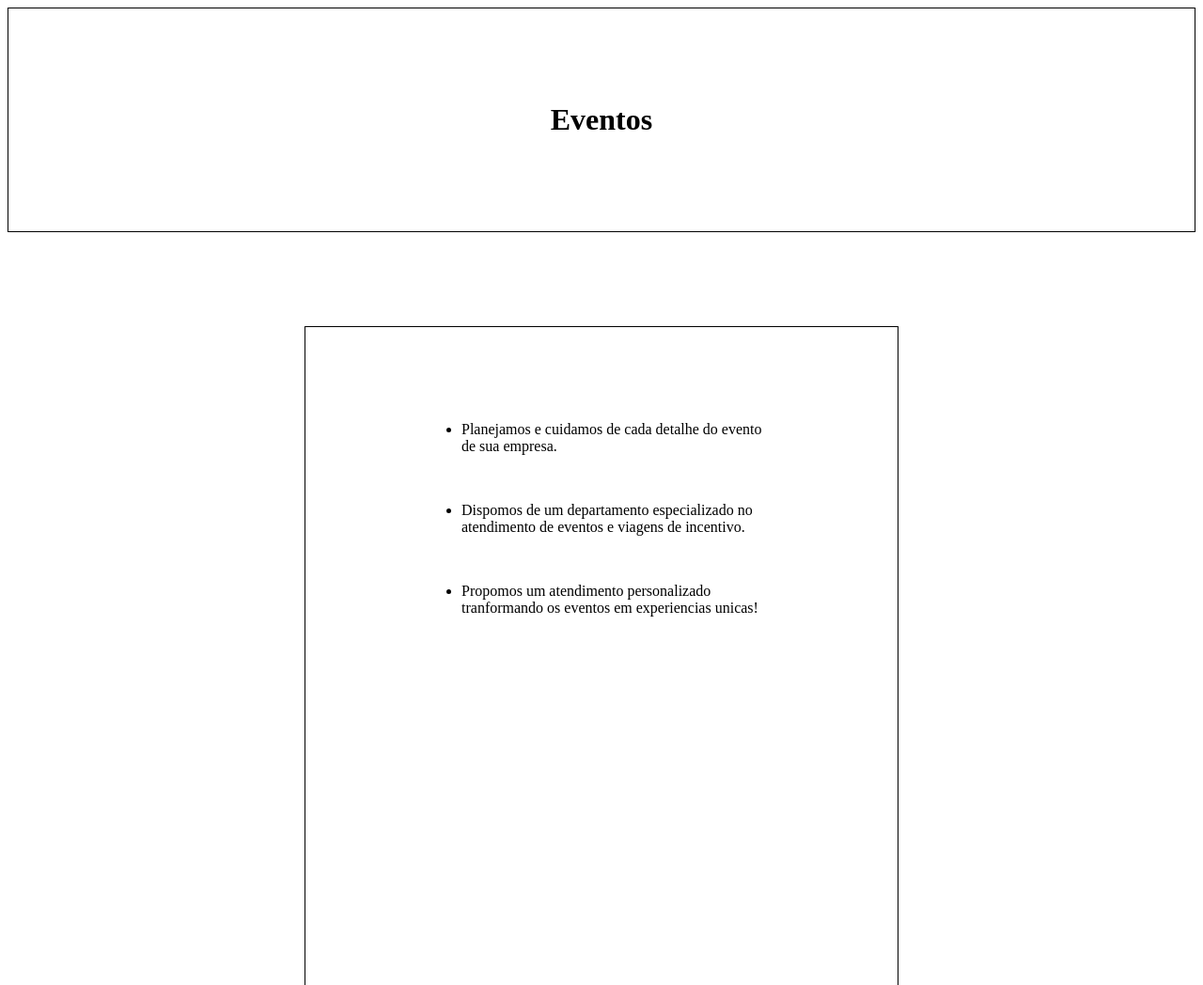
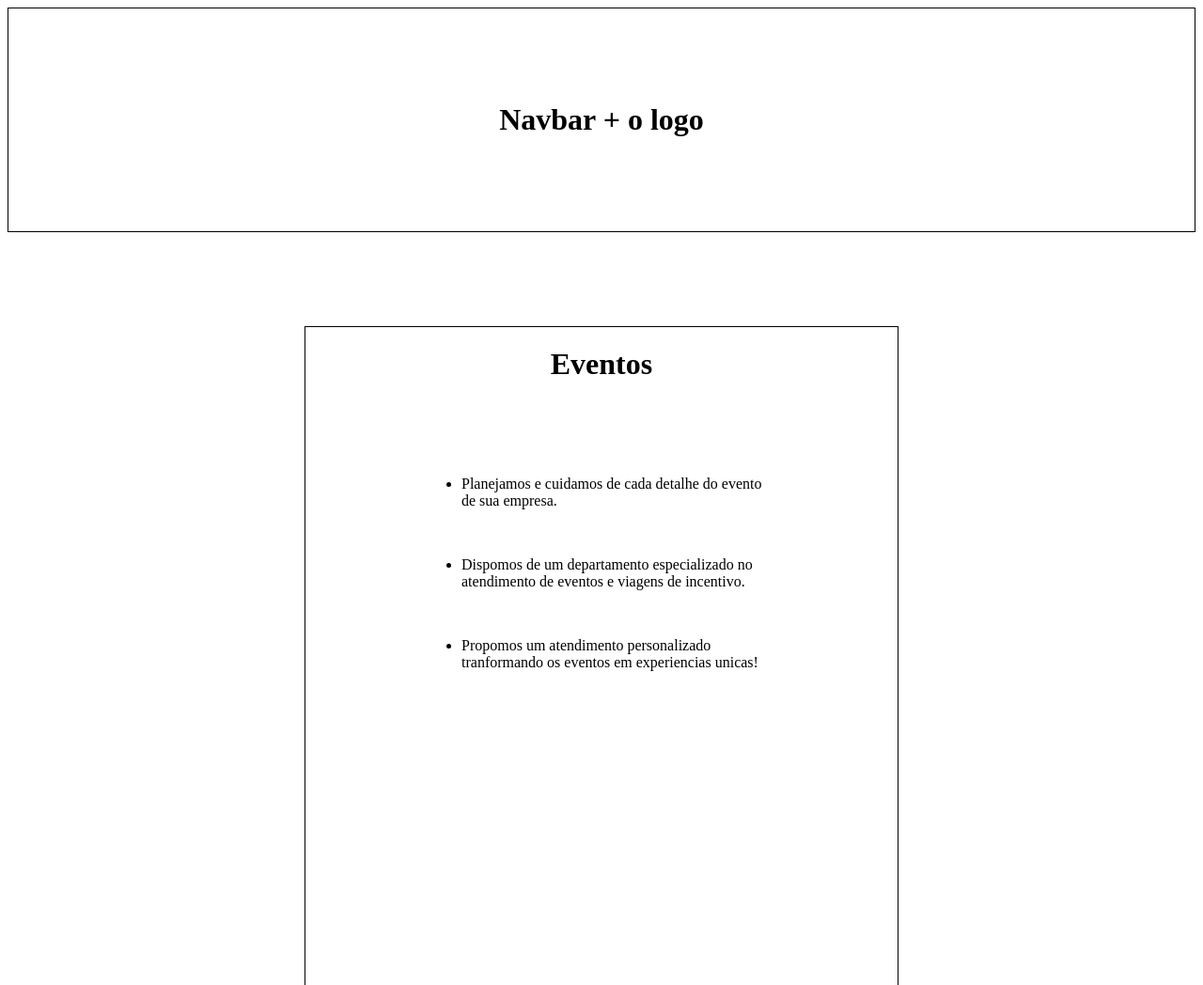
Before and after one commit to wanderfalcao/aulagit, a plain HTML site: page eventos.html in a window 1280 px wide. Shown: the top 1048 px of the page at 94% size. Drawn offline with Linux system fonts and the light colour scheme.

Commit message:
eventos.html

```diff
--- a/eventos.html
+++ b/eventos.html
@@ -11,7 +11,7 @@
 
 	 header h1{text-align:center;
 			   margin-top :100px;
-			   font-size 22px;
+			   font-size 20px;
 			   margin-bottom:100px;
 			}
 			.container{border:1px solid black;
@@ -19,6 +19,13 @@
 					   margin-right:25%;
 					   margin-top:100px;
 					   height:700px;
+			}
+
+			main h1{
+				font-size 20px;
+				text-align:center;
+				margin-left:20%;
+				margin-right:20%;
 			}
 
 			ul{
@@ -35,11 +42,12 @@
 
 	<body>
 			<header>
-				<h1> Eventos</h1>
+				<h1> Navbar + o logo</h1>
 			</header>
 
 			<main>
 				<div class="container">
+					<h1>Eventos</h1>
 						<ul>
 							<li>Planejamos e cuidamos de cada detalhe do evento de sua empresa.</li>
 							<li>Dispomos de um departamento especializado no atendimento de eventos e viagens de incentivo.</li>
```
Lines whose indentation alone changed are shown as unchanged.
